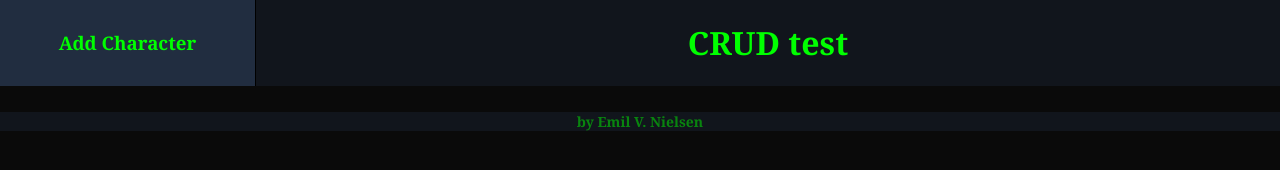
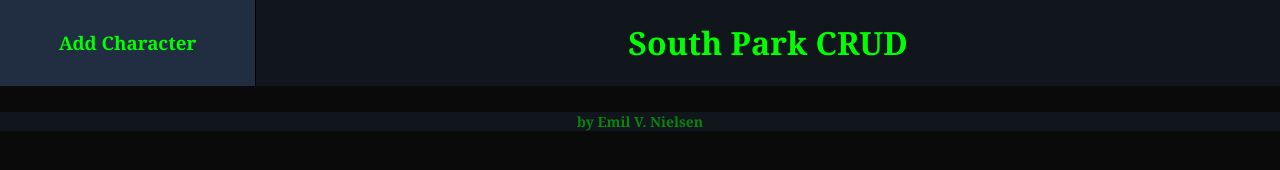
Before and after one commit to emilvn/crud-app-test, a plain HTML site: page index.html in a window 1280 px wide. Drawn offline with Linux system fonts and the light colour scheme; no server answers.

Commit message:
changed favicon, title and header

```diff
--- a/index.html
+++ b/index.html
@@ -4,15 +4,16 @@
     <meta charset="UTF-8">
     <meta http-equiv="X-UA-Compatible" content="IE=edge">
     <meta name="viewport" content="width=device-width, initial-scale=1.0">
-    <title>CRUD test</title>
+    <title>South Park CRUD</title>
     <link rel="stylesheet" href="style.css">
+    <link rel="shortcut icon" href="https://static.wikia.nocookie.net/southpark/images/c/c4/Eric-cartman.png" type="image/x-icon">
 </head>
 <body>
     <header>
         <div id="add-character-dialog-button">
             <h3>Add Character</h3>
         </div>
-        <h1>CRUD test</h1>
+        <h1>South Park CRUD</h1>
     </header>
     <main>
         <section class="character-grid" id="characters"></section>
```
